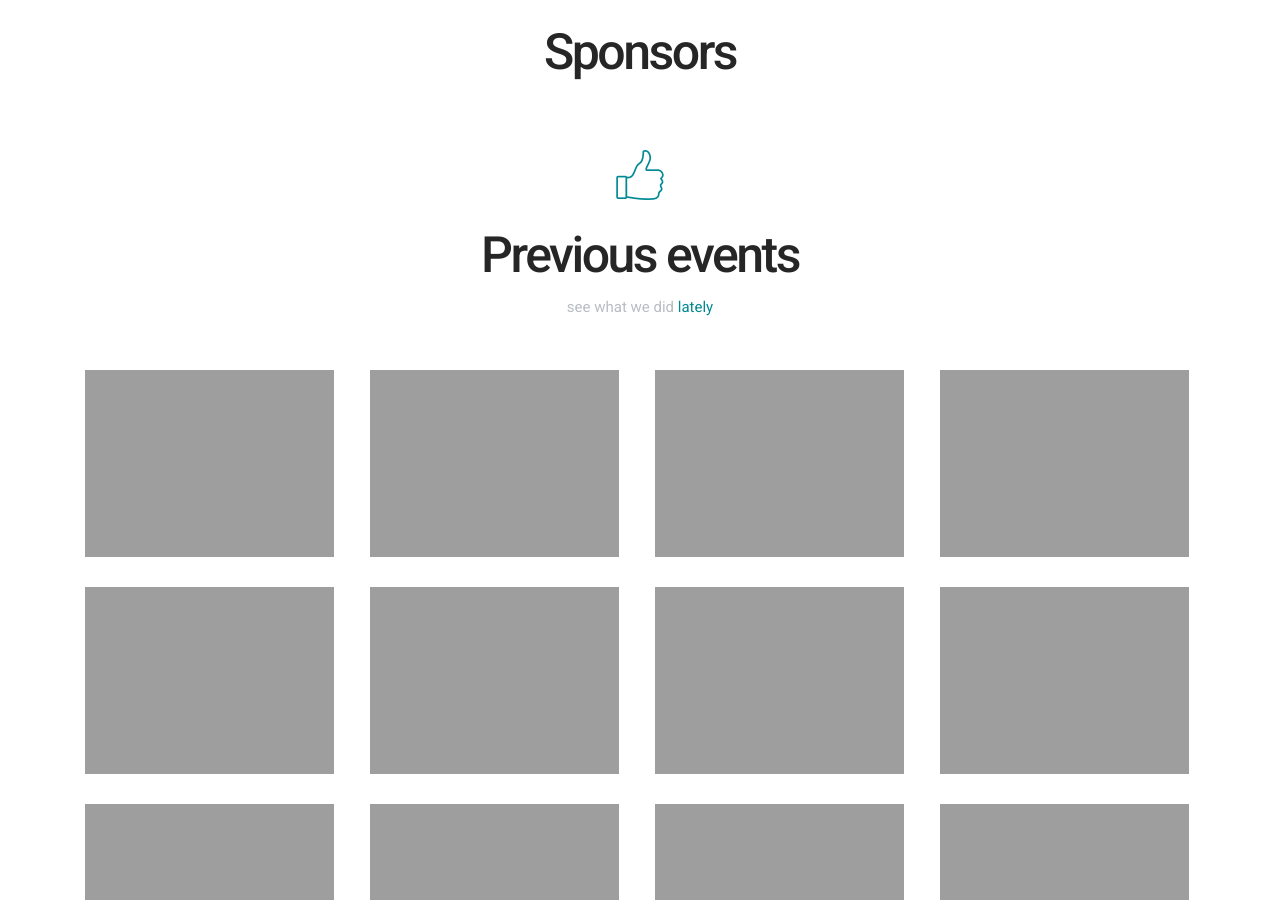
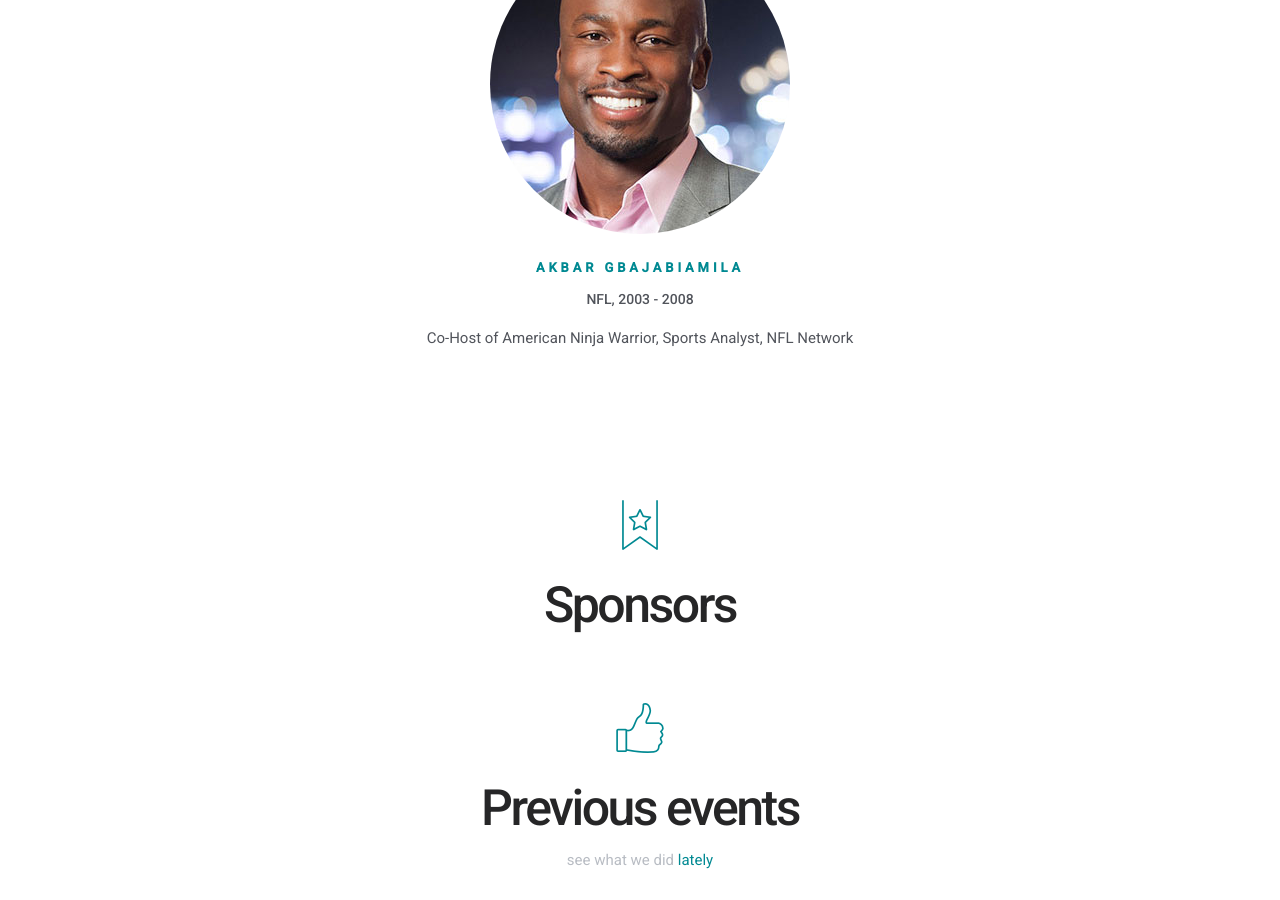
Before and after one commit to AIAUSA/Superbowl, a Jekyll site: the page built from index.md, in a window 1280 px wide and 900 px high, scrolled down 2985 px. Built offline with Jekyll 4.4.1, drawn with Linux system fonts in a browser that asks for light colours; some web fonts are replaced; some of the changed text lies outside the part shown.

Commit message:
a few more minor changes from terry

```diff
--- a/_data/event.yml
+++ b/_data/event.yml
@@ -2,7 +2,7 @@
 media-contact: SBB@athletesinaction.org
 media-email: SBB@athletesinaction.org
 year: "2022"
-location: 'Los Angeles - In Person Event'
+location: 'Los Angeles'
 full_date: Feburary 12th, 2022
 short_date: 12.Feb
 dayofweek: Saturday
--- a/_includes/blocks/block-speakers.html
+++ b/_includes/blocks/block-speakers.html
@@ -5,5 +5,21 @@
         <h3>{{ section.title }}</h3>
         <p class="text-alt">Check back for <span class="highlight">updates</span></p>
         {% endif %}
+        <br />
+        <br />
+        <div class="row text-center">
+            {% for speak in section.bios %}
+            <div class="col-sm-12">
+                <div class="speaker">
+                    <div class="photo-wrapper rounded"><img src="{{speak.image}}" alt="{{speak.name}}" class="img-responsive"></div>
+                    <h3 class="name">{{speak.name}}</h3>
+                    <p class="bold"><small>{{speak.title}}</small></p>
+                    <p class="about">{{ speak.credentials }} </p>
+                </div>
+            </div>
+            {% endfor %}
+        </div>
+        <br />
+        <br />
     </div>
 </section>
--- a/index.md
+++ b/index.md
@@ -19,6 +19,12 @@
 - template: speakers
   block: speakers
   header: true
+  bios:
+  - template: speaker
+    name: AKBAR GBAJABIAMILA
+    title: NFL, 2003 - 2008
+    credentials: Co-Host of American Ninja Warrior, Sports Analyst, NFL Network
+    image: "/uploads/speaker1.jpg"
   title: 2022 Super Bowl Breakfast Program
 - template: sponsors
   block: sponsors
```
